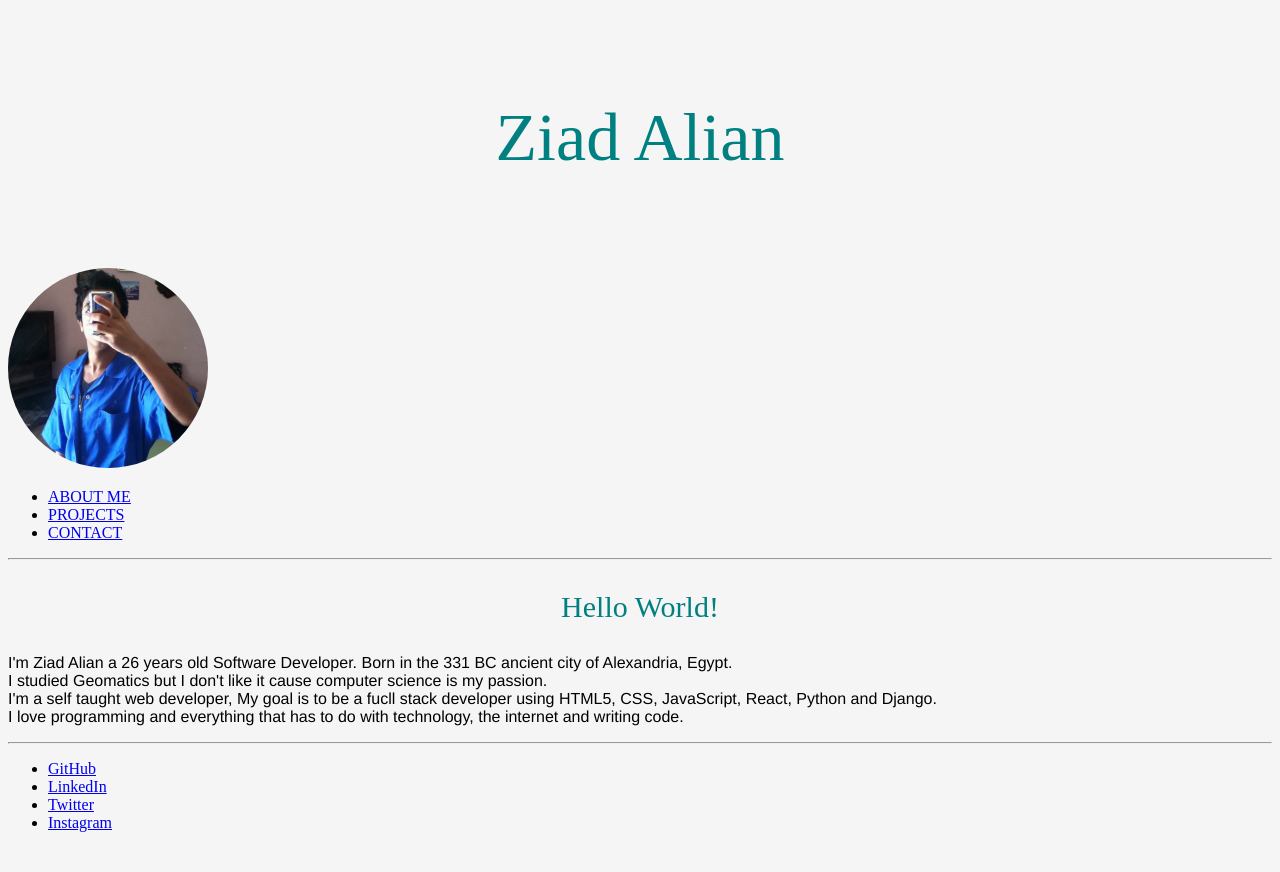
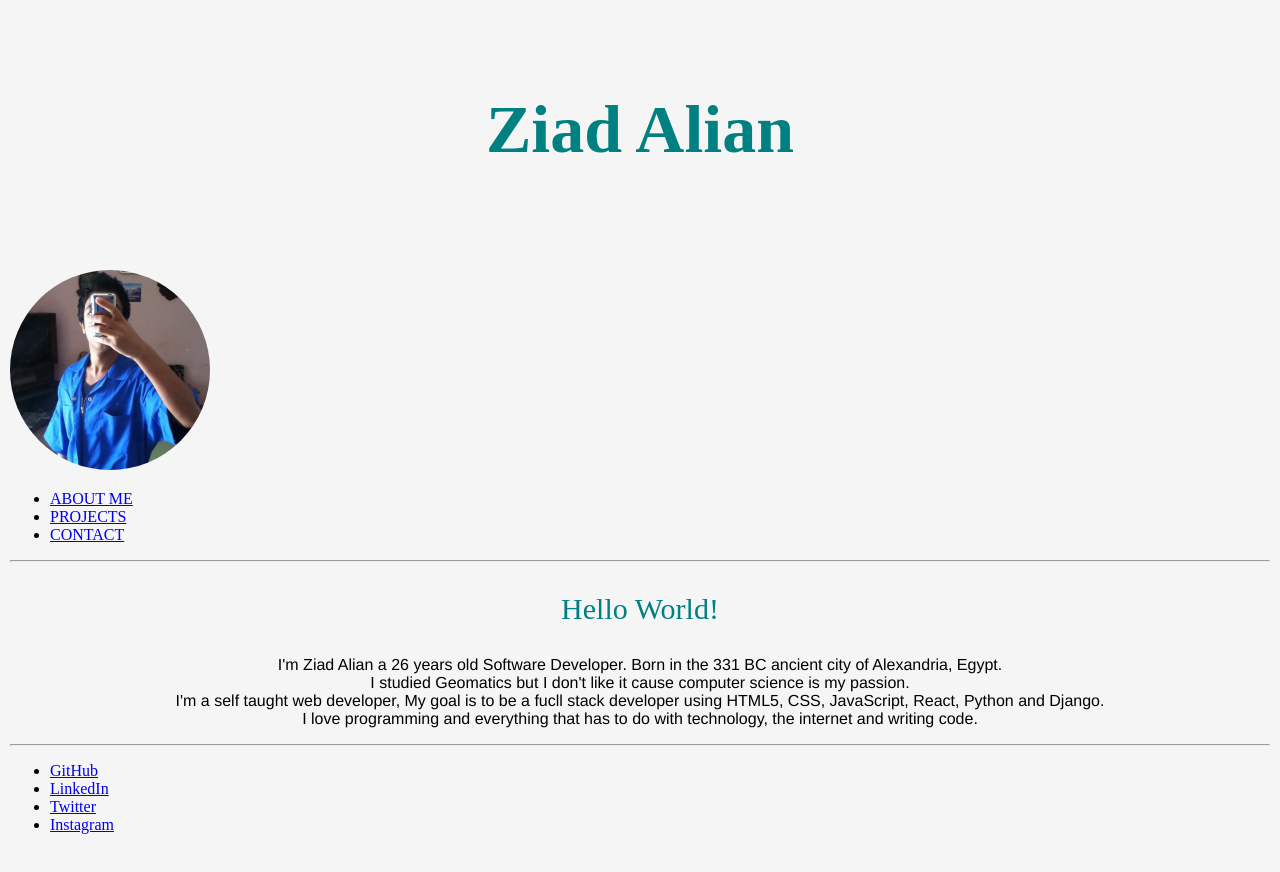
Before and after one commit to ziaalian/my-portfolio, a plain HTML site: page index.html in a window 1280 px wide. Drawn offline with Linux system fonts and the light colour scheme.

Commit message:
styling the page

```diff
--- a/mystyle.css
+++ b/mystyle.css
@@ -1,22 +1,32 @@
+html,
 body {
     background-color:whitesmoke;
-    min-height: 100%;
-    display: flex;
-    flex-direction: column;
-
+    margin:0;
+    padding:0;
+    height:100%;
 }
 
-h4 {
+#container {
+    min-height:100%;
+    position:relative;
+}
+
+
+#header {
     text-align: center;
     font-size: 68px;
     font-weight: 80;
     color: teal;
     }
+
+#body {
+    padding:10px;
+    padding-bottom:60px;
+}
+
 .imgz {
     width: 200px;
     border-radius: 50%;
-
-
 
 }
 #hello {
@@ -26,6 +36,7 @@ h4 {
     }
 
 #aboutme {
+    text-align: center;
     font-size: medium;
     font-family: 'Franklin Gothic Medium', 'Arial Narrow', Arial, sans-serif;
 
@@ -36,13 +47,8 @@ p {
     text-align: justify;
   }
 
+  #email {
+      color: black;
+      font-size: 20px;
 
-
-footer {
-    margin:0;
-    padding:0.5em;
-    background-color: black;
-    color: white;
-    left: o;
-
-     }
+  }
```
